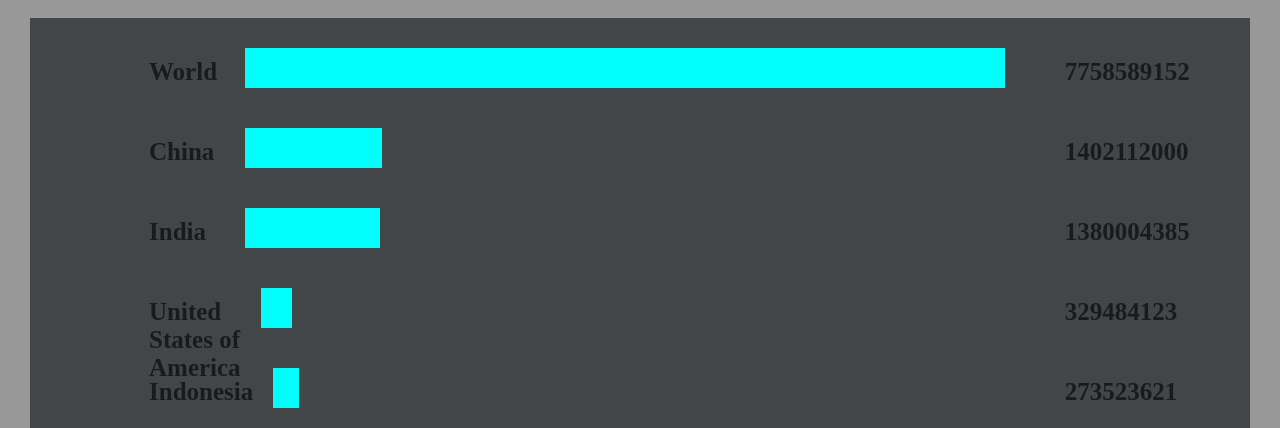
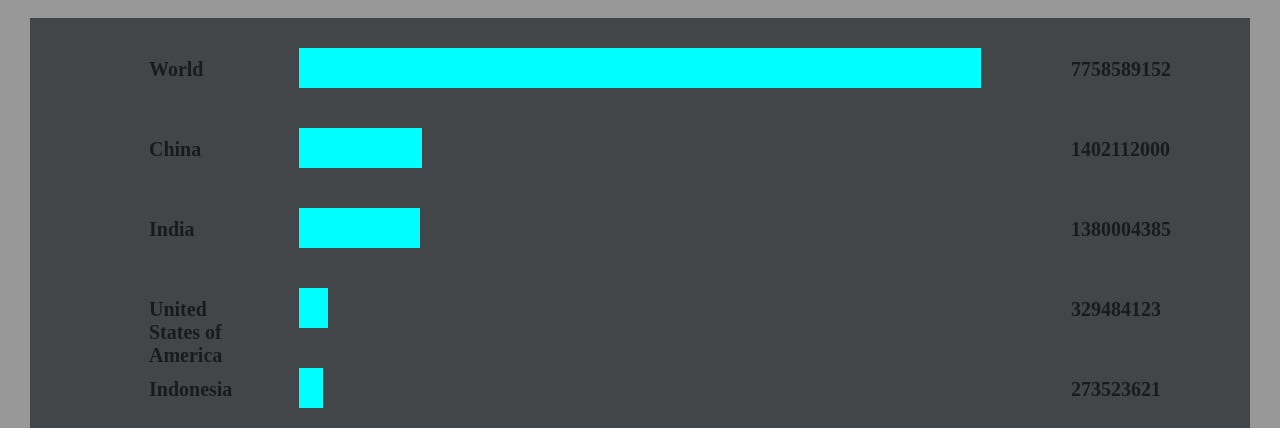
Before and after one commit to CIS-Ahmad/World-countries-data-visualization, a plain HTML site: page index.html in a window 1280 px wide. Both pictures are taken after a click on the button "Population". Shown: the part 372-800 px from the top of the page. Drawn offline with Linux system fonts and the light colour scheme.

Commit message:
Update reslttext class

```diff
--- a/style.css
+++ b/style.css
@@ -83,21 +83,24 @@ main {
   display: flex;
   flex-direction: row;
   justify-content: start;
-  gap: 20px;
+  gap: 50px;
   margin: 10px 40px;
   width: 90%;
 }
 .reslttext {
   color: #0000009d;
-  font-size: 25px;
+  font-size: 20px;
   font-weight: bolder;
-  width: 10%;
+  width: 20%;
+  max-width: 100px;
   height: 40px;
   margin: 10px 0% 10px 40px;
+  white-space: normal;
+  word-break: break-word;
 }
 
 .prograssbar {
-  width: 100%;
+  width: 70%;
   height: 40px;
 }
 
```
